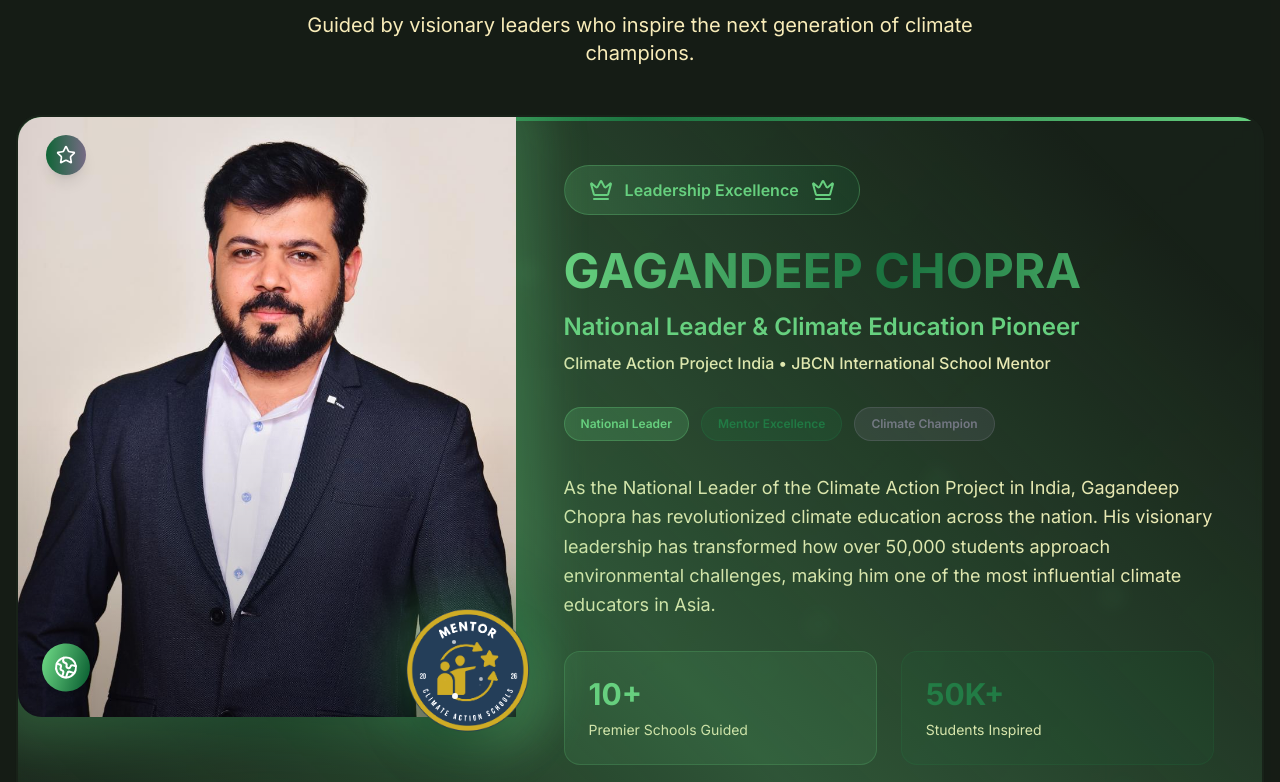
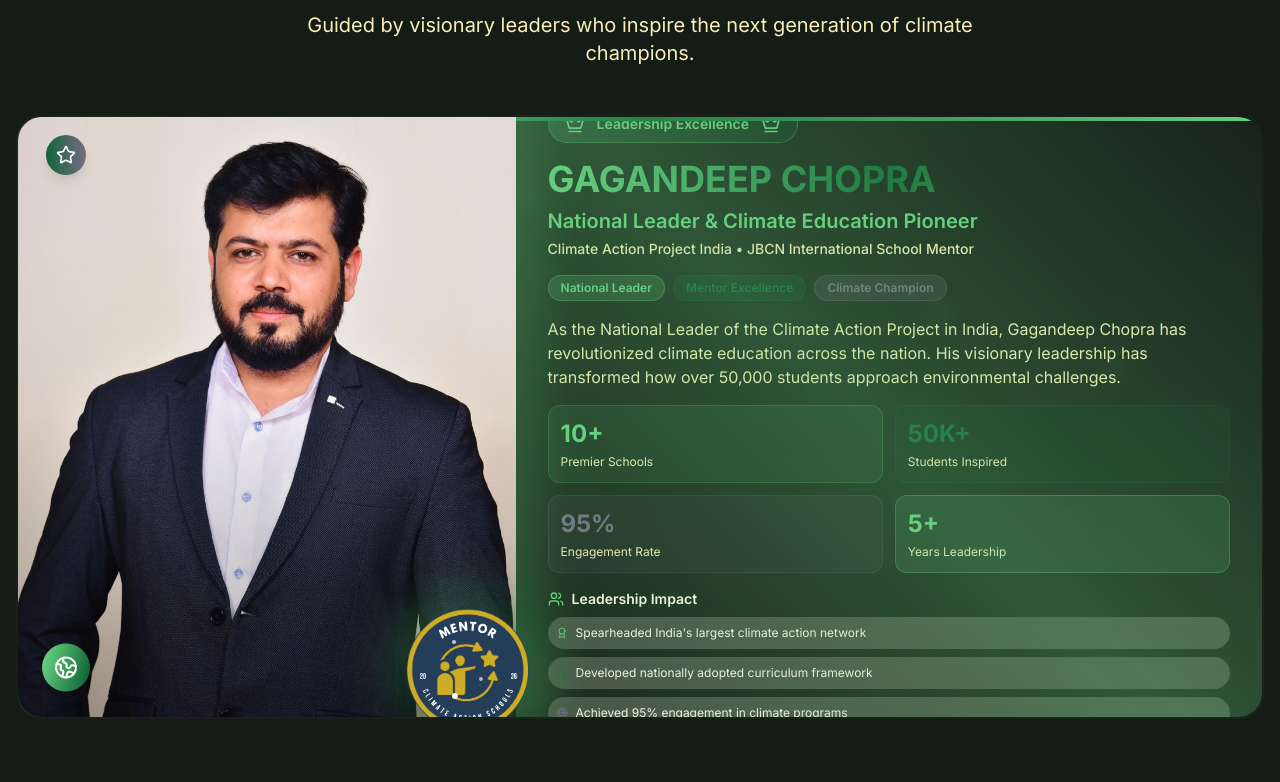
Before and after one commit to GrapheneScar/earth-revive-pulse-40, a React (Vite) app: page /collaborators in a window 1280 px wide. Shown: the part 5098-5880 px from the top of the page. Built offline with nearby package versions, Linux system fonts and the light colour scheme.

Commit message:
Adjust card height to image height

```diff
--- a/src/components/EnhancedMentorCard.tsx
+++ b/src/components/EnhancedMentorCard.tsx
@@ -179,33 +179,33 @@ const EnhancedMentorCard = () => {
             </div>
 
             {/* Content Section - Right Side */}
-            <div className="lg:w-3/5 p-8 lg:p-12">
+            <div className="lg:w-3/5 p-6 lg:p-8 flex flex-col justify-center h-[400px] lg:h-[600px]">
               {/* Header with crown icon */}
               <motion.div
-                className="flex items-center justify-center lg:justify-start mb-8"
+                className="flex items-center justify-center lg:justify-start mb-4"
                 initial={{ opacity: 0, y: -20 }}
                 whileInView={{ opacity: 1, y: 0 }}
                 transition={{ duration: 0.6, delay: 0.5 }}
                 viewport={{ once: true }}
               >
-                <div className="flex items-center gap-3 px-6 py-3 bg-gradient-to-r from-primary/20 to-secondary/20 rounded-full border border-primary/30">
-                  <Crown className="w-6 h-6 text-primary" />
-                  <span className="text-primary font-semibold">Leadership Excellence</span>
-                  <Crown className="w-6 h-6 text-primary" />
+                <div className="flex items-center gap-3 px-4 py-2 bg-gradient-to-r from-primary/20 to-secondary/20 rounded-full border border-primary/30">
+                  <Crown className="w-5 h-5 text-primary" />
+                  <span className="text-primary font-semibold text-sm">Leadership Excellence</span>
+                  <Crown className="w-5 h-5 text-primary" />
                 </div>
               </motion.div>
 
               <motion.div
-                className="space-y-8"
+                className="space-y-4 flex-1 flex flex-col justify-center"
                 initial={{ opacity: 0, x: 50 }}
                 whileInView={{ opacity: 1, x: 0 }}
                 transition={{ duration: 0.8, delay: 0.7 }}
                 viewport={{ once: true }}
               >
                 {/* Name and Title */}
-                <div className="space-y-4">
+                <div className="space-y-2">
                   <motion.h3
-                    className="text-3xl md:text-4xl lg:text-5xl font-bold bg-gradient-to-r from-primary via-secondary to-primary bg-clip-text text-transparent"
+                    className="text-2xl md:text-3xl lg:text-4xl font-bold bg-gradient-to-r from-primary via-secondary to-primary bg-clip-text text-transparent"
                     initial={{ opacity: 0, y: 20 }}
                     whileInView={{ opacity: 1, y: 0 }}
                     transition={{ duration: 0.6, delay: 0.8 }}
@@ -215,16 +215,16 @@ const EnhancedMentorCard = () => {
                   </motion.h3>
 
                   <motion.div
-                    className="space-y-2"
+                    className="space-y-1"
                     initial={{ opacity: 0, y: 20 }}
                     whileInView={{ opacity: 1, y: 0 }}
                     transition={{ duration: 0.6, delay: 0.9 }}
                     viewport={{ once: true }}
                   >
-                    <h4 className="text-xl lg:text-2xl font-semibold text-primary">
+                    <h4 className="text-lg lg:text-xl font-semibold text-primary">
                       National Leader & Climate Education Pioneer
                     </h4>
-                    <p className="text-muted-foreground font-medium">
+                    <p className="text-muted-foreground font-medium text-sm">
                       Climate Action Project India • JBCN International School Mentor
                     </p>
                   </motion.div>
@@ -232,89 +232,88 @@ const EnhancedMentorCard = () => {
 
                 {/* Badges */}
                 <motion.div
-                  className="flex flex-wrap gap-3"
+                  className="flex flex-wrap gap-2"
                   initial={{ opacity: 0, y: 20 }}
                   whileInView={{ opacity: 1, y: 0 }}
                   transition={{ duration: 0.6, delay: 1 }}
                   viewport={{ once: true }}
                 >
-                  <Badge className="bg-primary/20 text-primary border border-primary/30 px-4 py-2">
+                  <Badge className="bg-primary/20 text-primary border border-primary/30 px-3 py-1 text-xs">
                     National Leader
                   </Badge>
-                  <Badge className="bg-secondary/20 text-secondary border border-secondary/30 px-4 py-2">
+                  <Badge className="bg-secondary/20 text-secondary border border-secondary/30 px-3 py-1 text-xs">
                     Mentor Excellence
                   </Badge>
-                  <Badge className="bg-accent/20 text-accent border border-accent/30 px-4 py-2">
+                  <Badge className="bg-accent/20 text-accent border border-accent/30 px-3 py-1 text-xs">
                     Climate Champion
                   </Badge>
                 </motion.div>
 
                 {/* Description */}
                 <motion.p
-                  className="text-muted-foreground leading-relaxed text-lg"
+                  className="text-muted-foreground leading-relaxed text-sm lg:text-base"
                   initial={{ opacity: 0, y: 20 }}
                   whileInView={{ opacity: 1, y: 0 }}
                   transition={{ duration: 0.6, delay: 1.1 }}
                   viewport={{ once: true }}
                 >
-                  As the National Leader of the Climate Action Project in India, Gagandeep Chopra has revolutionized climate education across the nation. His visionary leadership has transformed how over 50,000 students approach environmental challenges, making him one of the most influential climate educators in Asia.
+                  As the National Leader of the Climate Action Project in India, Gagandeep Chopra has revolutionized climate education across the nation. His visionary leadership has transformed how over 50,000 students approach environmental challenges.
                 </motion.p>
 
                 {/* Stats Grid */}
                 <motion.div
-                  className="grid grid-cols-2 gap-6"
+                  className="grid grid-cols-2 gap-3"
                   initial={{ opacity: 0, y: 20 }}
                   whileInView={{ opacity: 1, y: 0 }}
                   transition={{ duration: 0.6, delay: 1.2 }}
                   viewport={{ once: true }}
                 >
-                  <div className="bg-primary/10 p-6 rounded-2xl border border-primary/20">
-                    <div className="text-3xl font-bold text-primary mb-2">10+</div>
-                    <div className="text-sm text-muted-foreground">Premier Schools Guided</div>
+                  <div className="bg-primary/10 p-3 rounded-xl border border-primary/20">
+                    <div className="text-2xl font-bold text-primary mb-1">10+</div>
+                    <div className="text-xs text-muted-foreground">Premier Schools</div>
                   </div>
-                  <div className="bg-secondary/10 p-6 rounded-2xl border border-secondary/20">
-                    <div className="text-3xl font-bold text-secondary mb-2">50K+</div>
-                    <div className="text-sm text-muted-foreground">Students Inspired</div>
+                  <div className="bg-secondary/10 p-3 rounded-xl border border-secondary/20">
+                    <div className="text-2xl font-bold text-secondary mb-1">50K+</div>
+                    <div className="text-xs text-muted-foreground">Students Inspired</div>
                   </div>
-                  <div className="bg-accent/10 p-6 rounded-2xl border border-accent/20">
-                    <div className="text-3xl font-bold text-accent mb-2">95%</div>
-                    <div className="text-sm text-muted-foreground">Engagement Rate</div>
+                  <div className="bg-accent/10 p-3 rounded-xl border border-accent/20">
+                    <div className="text-2xl font-bold text-accent mb-1">95%</div>
+                    <div className="text-xs text-muted-foreground">Engagement Rate</div>
                   </div>
-                  <div className="bg-primary/15 p-6 rounded-2xl border border-primary/30">
-                    <div className="text-3xl font-bold text-primary mb-2">5+</div>
-                    <div className="text-sm text-muted-foreground">Years Leadership</div>
+                  <div className="bg-primary/15 p-3 rounded-xl border border-primary/30">
+                    <div className="text-2xl font-bold text-primary mb-1">5+</div>
+                    <div className="text-xs text-muted-foreground">Years Leadership</div>
                   </div>
                 </motion.div>
 
-                {/* Achievements */}
+                {/* Achievements - Condensed */}
                 <motion.div
-                  className="space-y-4"
+                  className="space-y-2"
                   initial={{ opacity: 0, y: 20 }}
                   whileInView={{ opacity: 1, y: 0 }}
                   transition={{ duration: 0.6, delay: 1.3 }}
                   viewport={{ once: true }}
                 >
-                  <h5 className="text-lg font-semibold flex items-center gap-2">
-                    <Users className="w-5 h-5 text-primary" />
+                  <h5 className="text-sm font-semibold flex items-center gap-2">
+                    <Users className="w-4 h-4 text-primary" />
                     Leadership Impact
                   </h5>
-                  <div className="space-y-3">
+                  <div className="space-y-2">
                     {[
-                      { icon: Award, text: "Spearheaded India's largest school climate action network", color: "text-primary" },
-                      { icon: TreePine, text: "Developed curriculum framework adopted nationally", color: "text-secondary" },
-                      { icon: Target, text: "Achieved 95% student engagement rate in climate programs", color: "text-accent" },
-                      { icon: Globe2, text: "Established partnerships with international climate organizations", color: "text-primary" }
+                      { icon: Award, text: "Spearheaded India's largest climate action network", color: "text-primary" },
+                      { icon: TreePine, text: "Developed nationally adopted curriculum framework", color: "text-secondary" },
+                      { icon: Target, text: "Achieved 95% engagement in climate programs", color: "text-accent" }
                     ].map((achievement, index) => (
                       <motion.div
                         key={index}
-                        className="flex items-start gap-3 p-3 bg-muted/30 rounded-lg hover:bg-muted/50 transition-colors"
+                        className="flex items-start gap-2 p-2 bg-muted/30 rounded-lg hover:bg-muted/50 transition-colors"
                         initial={{ opacity: 0, x: -20 }}
                         whileInView={{ opacity: 1, x: 0 }}
                         transition={{ duration: 0.5, delay: 1.4 + index * 0.1 }}
                         viewport={{ once: true }}
                       >
-                        <achievement.icon className={`w-4 h-4 mt-0.5 flex-shrink-0 ${achievement.color}`} />
-                        <span className="text-sm">{achievement.text}</span>
+                        <achievement.icon className={`w-3 h-3 mt-0.5 flex-shrink-0 ${achievement.color}`} />
+                        <span className="text-xs">{achievement.text}</span>
                       </motion.div>
                     ))}
                   </div>
```
